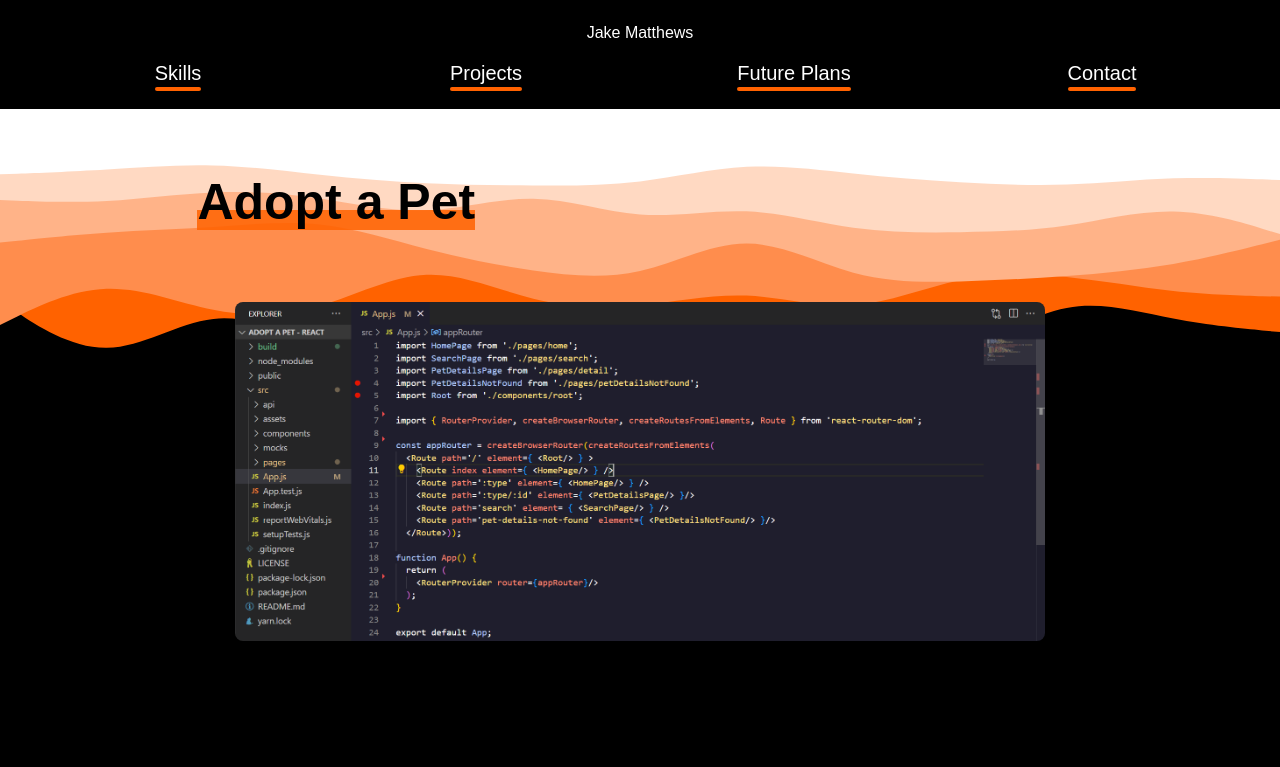
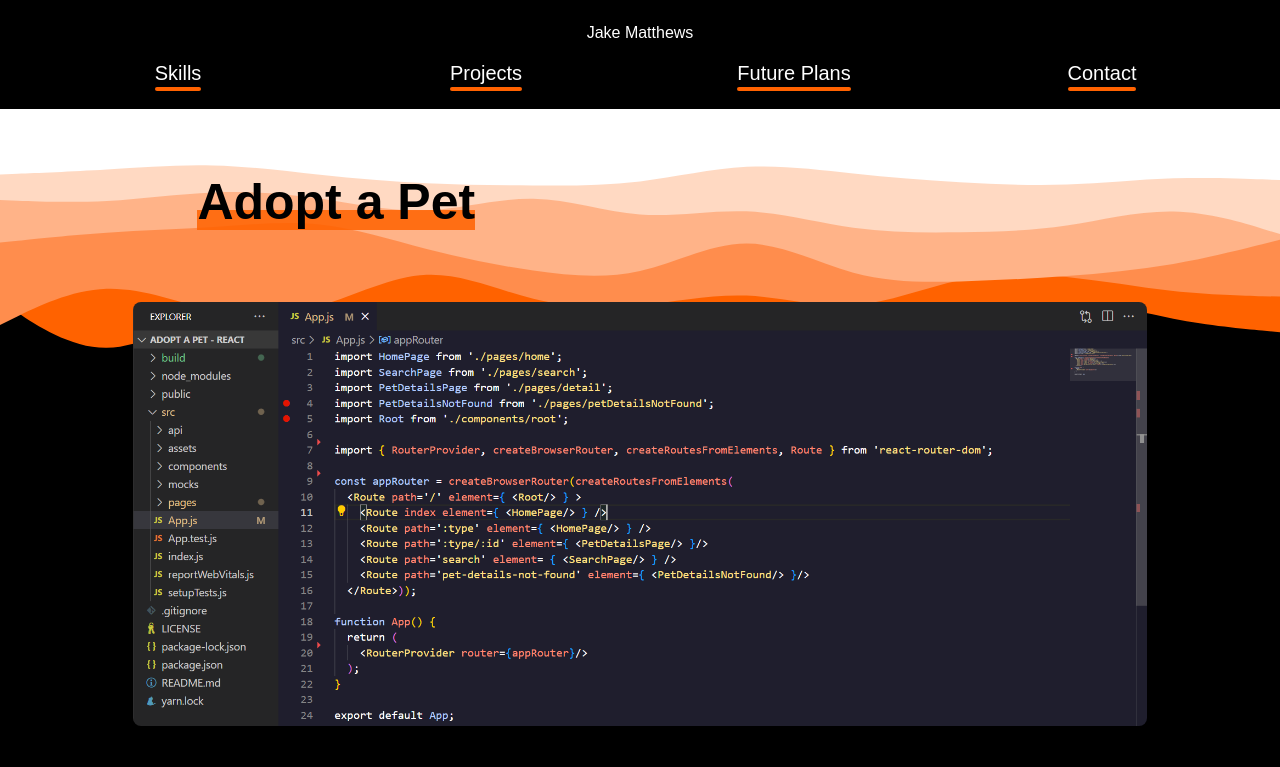
Before and after one commit to Jakes-Git-Hub/Professional-Portfolio, a React (Create React App) app: page /adopt-a-pet in a window 1280 px wide. Shown: the top 767 px of the page. Built offline with nearby package versions, Linux system fonts and the light colour scheme.

Commit message:
Finished Adopt a Pet Showcase

```diff
--- a/public/styles.css
+++ b/public/styles.css
@@ -1712,6 +1712,13 @@ header ul li:hover {
 
 /* Adopt a Pet */
 
+#smaller-adopt-code {
+    width: 100%;
+    border-radius: 8px;
+    margin-top: 30px;
+    height: 150%;
+}
+
 .msw-proof {
     width: 100%;
     height: 180%;
--- a/src/components/AdoptAPetComponent.js
+++ b/src/components/AdoptAPetComponent.js
@@ -26,7 +26,7 @@ export const AdoptAPetComponent = ({
                     </div>
                 ) : (
                     <div id ='gmail-code-container'>
-                        <img src={smallAdoptAPet} alt="small-jammming-code" id="smaller-jammming-code"/>
+                        <img src={smallAdoptAPet} alt="small-jammming-code" id="smaller-adopt-code"/>
                     </div>
                 )}
 
```
